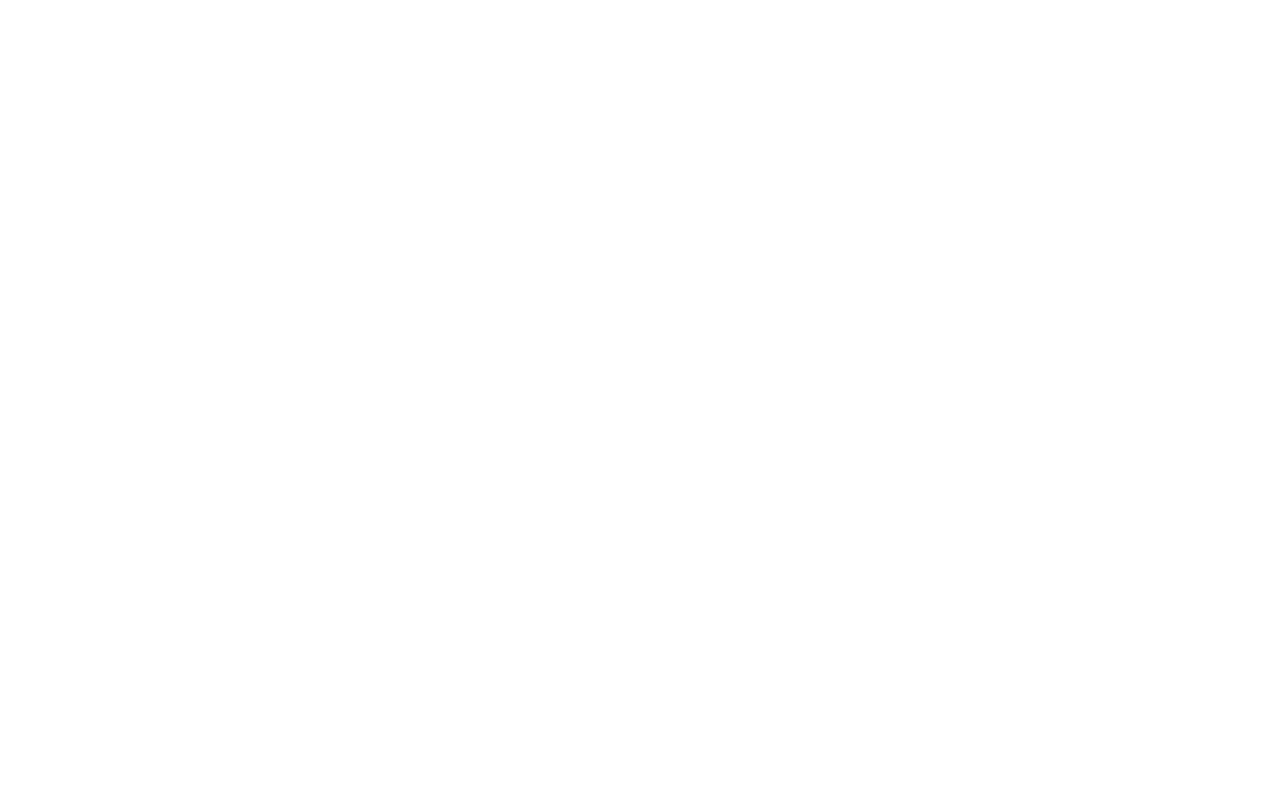
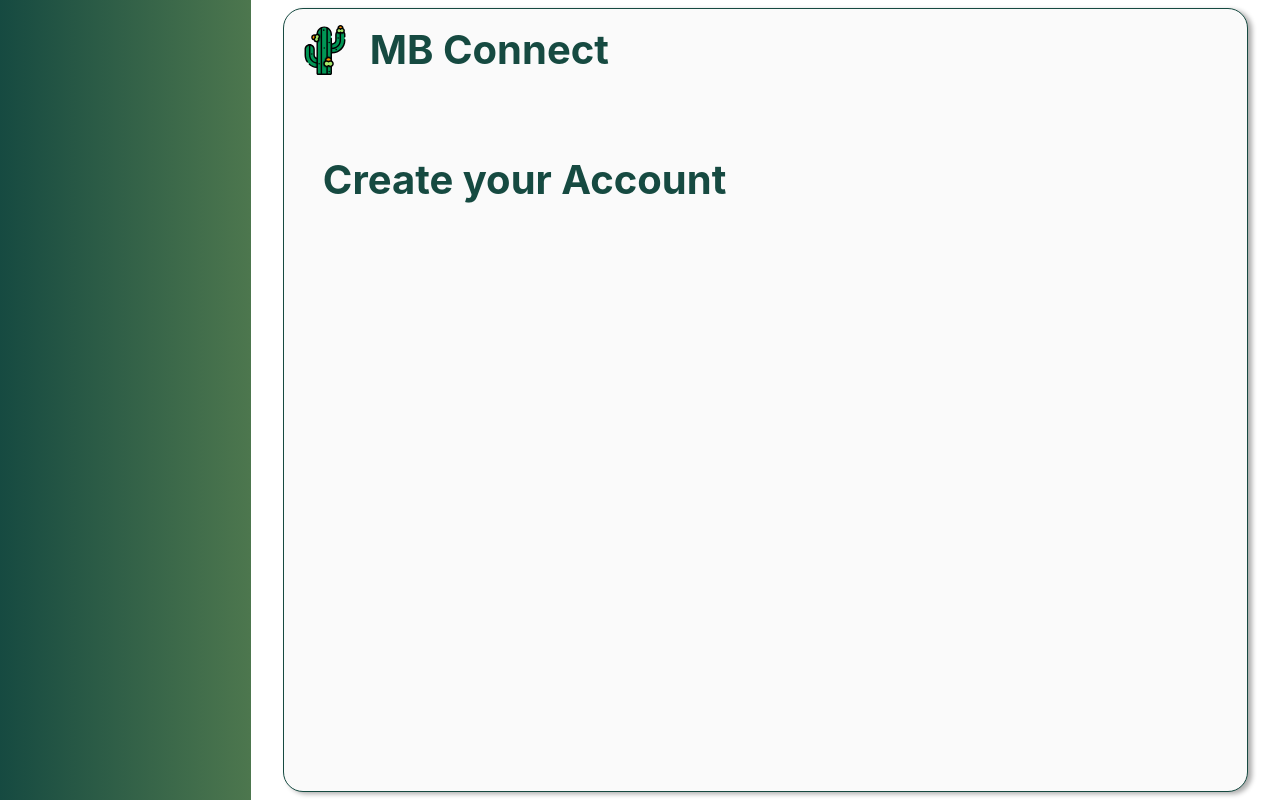
Before and after one commit to Mihailob5017/mb_connect, a React (Create React App) app in the folder client/: page /signup in a window 1280 px wide. Built offline with nearby package versions, Linux system fonts and the light colour scheme.

Commit message:
sign up step 2 frontend - initialized

```diff
--- a/client/src/App.js
+++ b/client/src/App.js
@@ -6,12 +6,14 @@ import { BrowserRouter, Switch, Route } from 'react-router-dom';
 
 // Pages
 import LogIn from './pages/Log_In/log_in.container';
+import SignUp from './pages/Sign_Up/sign_up.container';
 
 const App = () => {
 	return (
 		<BrowserRouter>
 			<Switch>
 				<Route path='/' exact component={LogIn} />
+				<Route path='/signup' component={SignUp} />
 			</Switch>
 		</BrowserRouter>
 	);
--- a/client/src/App.scss
+++ b/client/src/App.scss
@@ -4,4 +4,5 @@
 	box-sizing: border-box;
 	font-family: -apple-system, BlinkMacSystemFont, 'Segoe UI', Roboto, Oxygen,
 		Ubuntu, Cantarell, 'Open Sans', 'Helvetica Neue', sans-serif;
+	text-decoration: none !important;
 }
--- a/client/src/components/button/button.style.scss
+++ b/client/src/components/button/button.style.scss
@@ -4,9 +4,7 @@
 	font-size: 30px;
 	padding: 0.25em 1.5em;
 	border-radius: 5px;
-
 	cursor: pointer;
-
 	box-shadow: rgba(0, 0, 0, 0.35) 0px 5px 15px;
 }
 .primary {
--- a/client/src/components/green-screen/green-screen.component.js
+++ b/client/src/components/green-screen/green-screen.component.js
@@ -1,8 +1,10 @@
 import React from 'react';
 import './green-screen.style.scss';
-const GreenScreen = () => {
+const GreenScreen = ({ reduced }) => {
 	return (
-		<div className='greenscreen'>
+		<div className={`greenscreen ${reduced && 'reduced'}`}>
+			{!reduced && (
+				<>
 					<h1>MB Connect is officialy live!</h1>
 					<p>
 						Mb Connect is an early enterprise level aplication for connecting
@@ -10,10 +12,12 @@ const GreenScreen = () => {
 						across the globe.
 					</p>
 					<p>
-				No more need to search through your local phone book,or to reach out to
-				people to see if somebody knows somebody else.
+						No more need to search through your local phone book,or to reach out
+						to people to see if somebody knows somebody else.
 					</p>
 					<p>Whatever you need, you can find it here!</p>
+				</>
+			)}
 		</div>
 	);
 };
--- a/client/src/components/green-screen/green-screen.style.scss
+++ b/client/src/components/green-screen/green-screen.style.scss
@@ -18,3 +18,6 @@
 		width: 50%;
 	}
 }
+.reduced {
+	width: 20%;
+}
--- a/client/src/components/input/input.component.js
+++ b/client/src/components/input/input.component.js
@@ -16,7 +16,7 @@ const InputComponent = ({
 
 	return (
 		<div className={`input-wrapper ${customClass}`}>
-			<label for={name}>{label}</label>
+			<label htmlFor={name}>{label}</label>
 			<input
 				name={name}
 				type={isShownType === true ? type : 'text'}
--- a/client/src/pages/Log_In/log_in.js
+++ b/client/src/pages/Log_In/log_in.js
@@ -10,6 +10,7 @@ import Button from '../../components/button/button.component';
 import CardHeaderComponent from '../../components/card/card-header/card-header.component';
 import GreenScreen from '../../components/green-screen/green-screen.component';
 import StageCounter from '../../components/stage-counter/stage-counter.component';
+import { Link } from 'react-router-dom';
 
 const LogIn = () => {
 	// State
@@ -98,7 +99,9 @@ const LogIn = () => {
 								they are being contacted by regular users.
 							</p>
 							{/* Proceed Step */}
-							<Button type='primary'>Select</Button>
+							<Link to={`/signup/${isRegularUser ? 'regular' : 'expert'}`}>
+								<Button type='primary'>Select</Button>
+							</Link>
 							<StageCounter stage={1} />
 						</>
 					)}
--- /dev/null
+++ b/client/src/pages/Sign_Up/sign_up.container.js
@@ -0,0 +1,15 @@
+import React from 'react';
+import SignUpComponent from './sign_up';
+// React Router
+import { useLocation } from 'react-router-dom';
+const SignUp = () => {
+	const location = useLocation();
+
+	return (
+		<>
+			<SignUpComponent type={location.pathname.split('/').pop()} />
+		</>
+	);
+};
+
+export default SignUp;
--- /dev/null
+++ b/client/src/pages/Sign_Up/sign_up.js
@@ -0,0 +1,21 @@
+import React from 'react';
+import './sign_up.style.scss';
+// Components
+import GreenScreen from '../../components/green-screen/green-screen.component';
+import CardComponent from '../../components/card/card.component';
+import CardHeader from '../../components/card/card-header/card-header.component';
+const SignUpComponent = ({ type }) => {
+	return (
+		<div className='sign-up-container '>
+			<GreenScreen reduced={true} />
+			<CardComponent customClass='sign-up-card'>
+				<div className='sign-up-column'>
+					<CardHeader /> <h1 className='sign-up-head'>Create your Account</h1>
+				</div>
+				<div className='sign-up-column'></div>
+			</CardComponent>
+		</div>
+	);
+};
+
+export default SignUpComponent;
--- /dev/null
+++ b/client/src/pages/Sign_Up/sign_up.style.scss
@@ -0,0 +1,25 @@
+.sign-up-container {
+	width: 100%;
+	height: 100vh;
+	display: flex;
+	flex-direction: row;
+	align-items: center;
+}
+.sign-up-card {
+	width: 78%;
+	height: 98vh;
+	margin: 1em 2em;
+	display: flex;
+	flex-direction: row;
+}
+.sign-up-column {
+	width: 50%;
+	height: 80%;
+}
+.sign-up-head {
+	width: 100%;
+	text-align: center;
+	font-size: 40px;
+	color: #164a41;
+	margin-top: 2em;
+}
```
Lines whose indentation alone changed are shown as unchanged.
